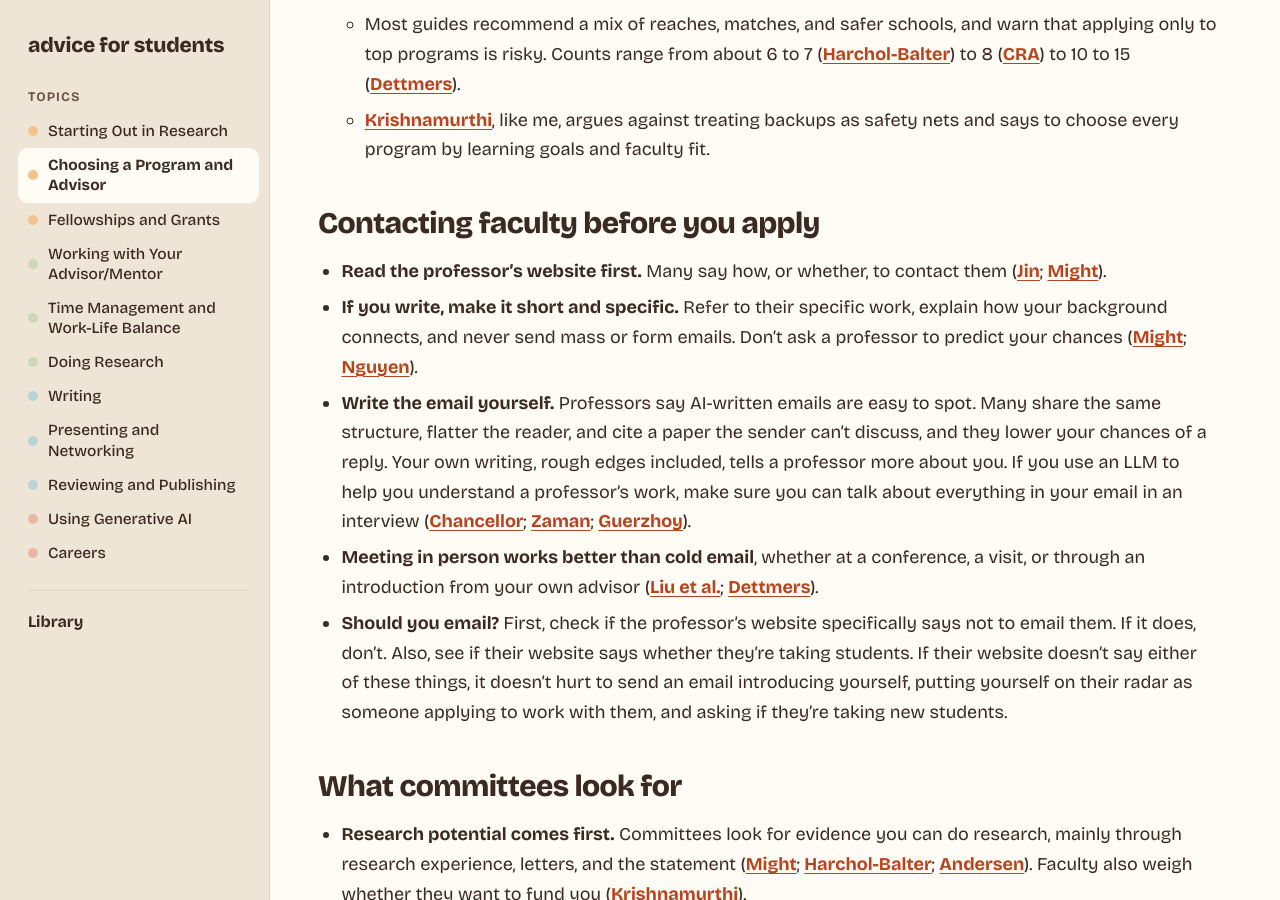
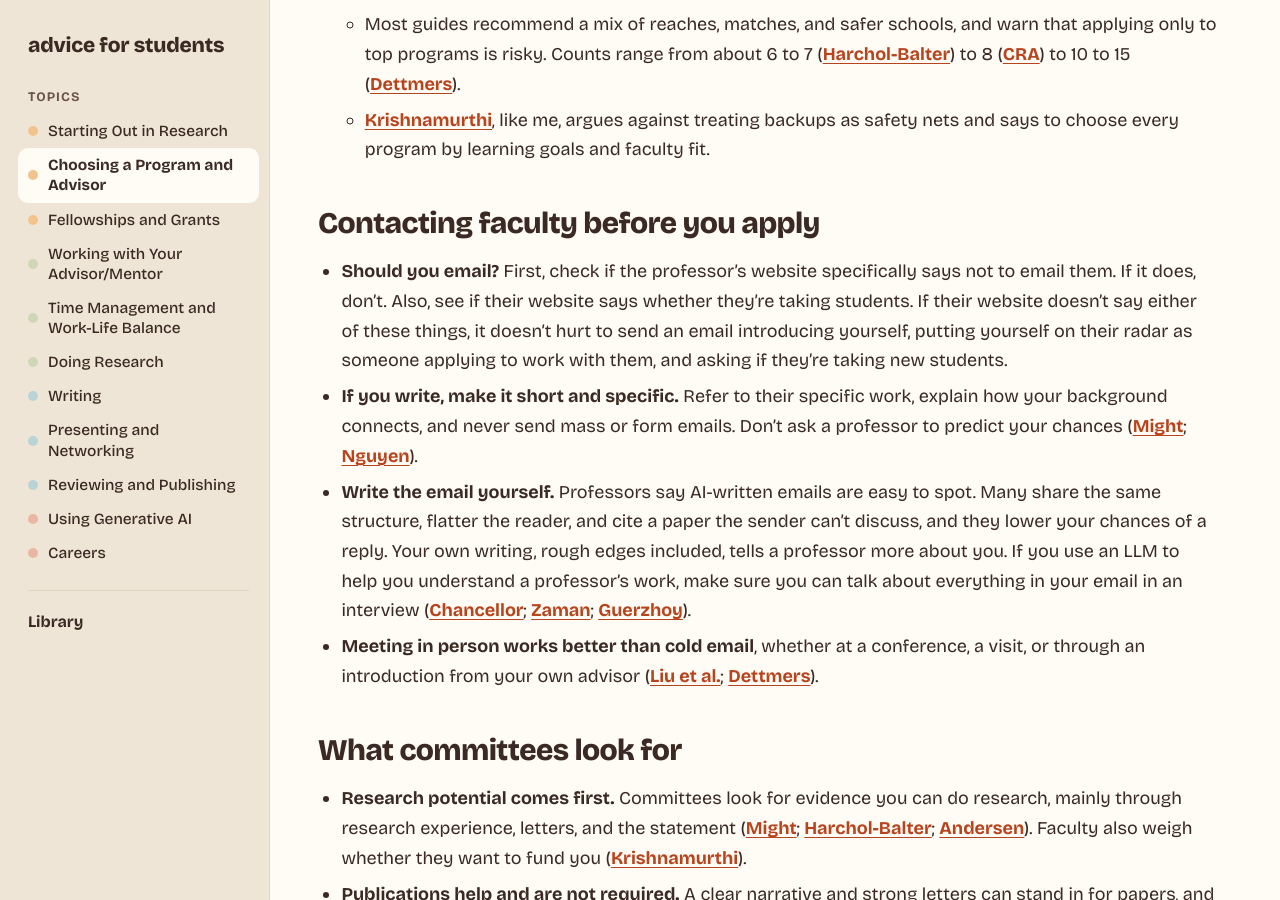
Before and after one commit to merylye/student-advice, a Jekyll site: the page built from topics/choosing.md, in a window 1280 px wide and 900 px high, scrolled down 1314 px. Built offline with Jekyll 4.4.1, drawn with Linux system fonts in a browser that asks for light colours.

Commit message:
Reorder contacting faculty section
Co-Authored-By: Claude Opus 5.5 <noreply@anthropic.com>
Claude-Session: https://claude.ai/code/session_01C25QM1QrULTUCEMLhuM8KY

```diff
--- a/topics/choosing.md
+++ b/topics/choosing.md
@@ -26,11 +26,10 @@ topic: choosing
 
 ## Contacting faculty before you apply
 
-- **Read the professor's website first.** Many say how, or whether, to contact them ([Jin](https://medium.com/@zhijing-jin/applying-for-a-phd-in-nlp-9d070a02cda0); [Might](https://matt.might.net/articles/how-to-apply-and-get-in-to-graduate-school-in-science-mathematics-engineering-or-computer-science/)).
+- **Should you email?** First, check if the professor's website specifically says not to email them. If it does, don't. Also, see if their website says whether they're taking students. If their website doesn't say either of these things, it doesn't hurt to send an email introducing yourself, putting yourself on their radar as someone applying to work with them, and asking if they're taking new students.
 - **If you write, make it short and specific.** Refer to their specific work, explain how your background connects, and never send mass or form emails. Don't ask a professor to predict your chances ([Might](https://matt.might.net/articles/how-to-apply-and-get-in-to-graduate-school-in-science-mathematics-engineering-or-computer-science/); [Nguyen](https://raw.githubusercontent.com/nguyenthanhvuh/phd-cs-us/main/demystify.pdf)).
 - **Write the email yourself.** Professors say AI-written emails are easy to spot. Many share the same structure, flatter the reader, and cite a paper the sender can't discuss, and they lower your chances of a reply. Your own writing, rough edges included, tells a professor more about you. If you use an LLM to help you understand a professor's work, make sure you can talk about everything in your email in an interview ([Chancellor](https://notatechdemo.substack.com/p/how-to-email-a-professor-and-actually); [Zaman](https://tribune.com.pk/story/2619331/bad-advice-to-aspiring-students); [Guerzhoy](https://www.cs.toronto.edu/~guerzhoy/advice/coldemails.html)).
 - **Meeting in person works better than cold email**, whether at a conference, a visit, or through an introduction from your own advisor ([Liu et al.](https://blog.nelsonliu.me/2019/10/24/student-perspectives-on-applying-to-nlp-phd-programs/); [Dettmers](https://timdettmers.com/2018/11/26/phd-applications/)).
-- **Should you email?** First, check if the professor's website specifically says not to email them. If it does, don't. Also, see if their website says whether they're taking students. If their website doesn't say either of these things, it doesn't hurt to send an email introducing yourself, putting yourself on their radar as someone applying to work with them, and asking if they're taking new students.
 
 ## What committees look for
 
```
